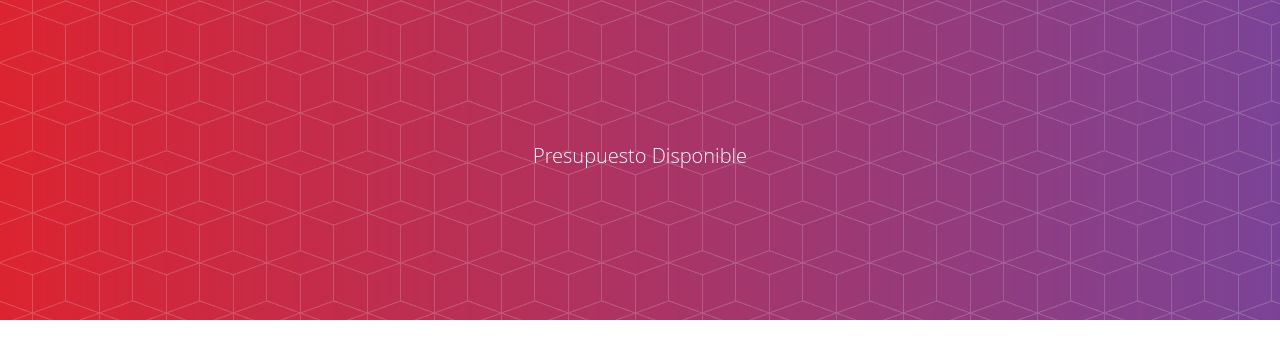
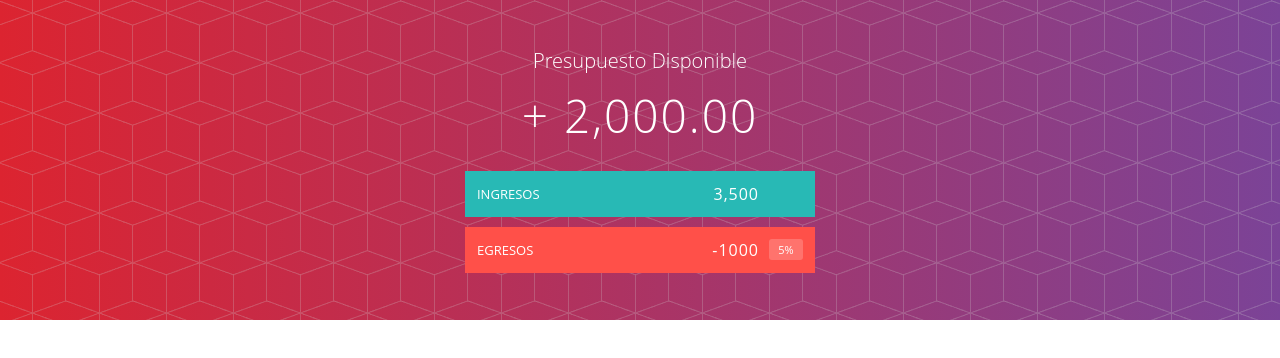
Before and after one commit to jesWeb/App-Presupuestos, a plain HTML site: page index.html in a window 1280 px wide. Drawn offline with Linux system fonts and the light colour scheme.

Commit message:
maquetado del encabezado de la aplicacion

```diff
--- a/index.html
+++ b/index.html
@@ -3,14 +3,30 @@
   <head>
     <meta charset="UTF-8" />
     <meta name="viewport" content="width=device-width, initial-scale=1.0" />
-    <title>Lista de Presupuestos</title>
+    <title>App de Presupuestos</title>
     <link rel="stylesheet" href="./css/estilos.css" />
   </head>
   <body>
     <div class="cabecero">
+      <!-- encabezado -->
       <div class="presupuesto">
-        <div class="presupuesto_titulo">
-            Presupuesto Disponible
+        <div class="presupuesto_titulo">Presupuesto Disponible</div>
+        <div class="presupuesto_valor">+ 2,000.00</div>
+        <!-- section de ingreso  -->
+        <div class="presupuesto_ingreso limpiarEstilos">
+          <div class="presupuesto_ingreso--texto">Ingresos</div>
+          <div class="derecha">
+            <div class="presupuesto_ingreso--valor">3,500</div>
+            <div class="presupuesto_ingreso--porcentaje">&nbsp;</div>
+          </div>
+        </div>
+        <!-- egresos  -->
+        <div class="presupuesto_egreso limpiarEstilos">
+          <div class="presupuesto_egreso--texto">Egresos</div>
+          <div class="derecha limpiarEstilos">
+            <div class="presupuesto_egreso--valor">-1000</div>
+            <div class="presupuesto_egreso--porcentaje">5%</div>
+          </div>
         </div>
       </div>
     </div>
```
